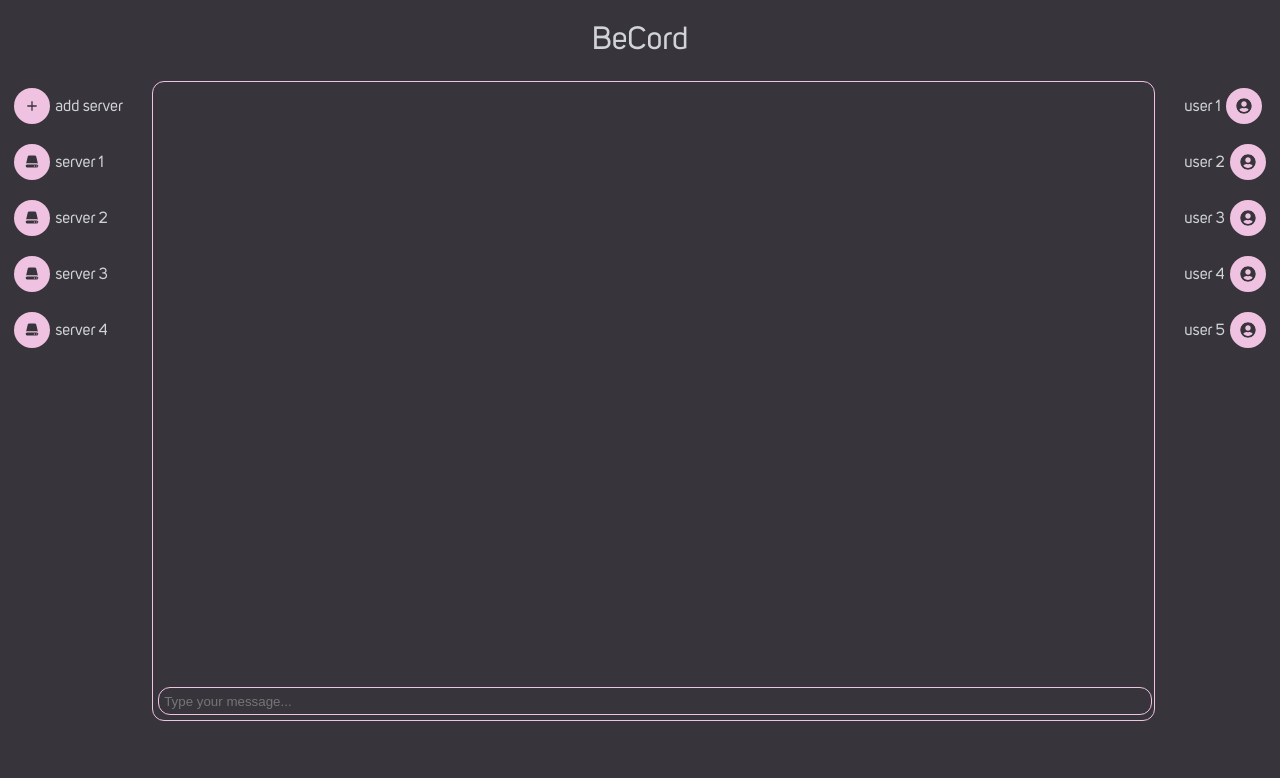
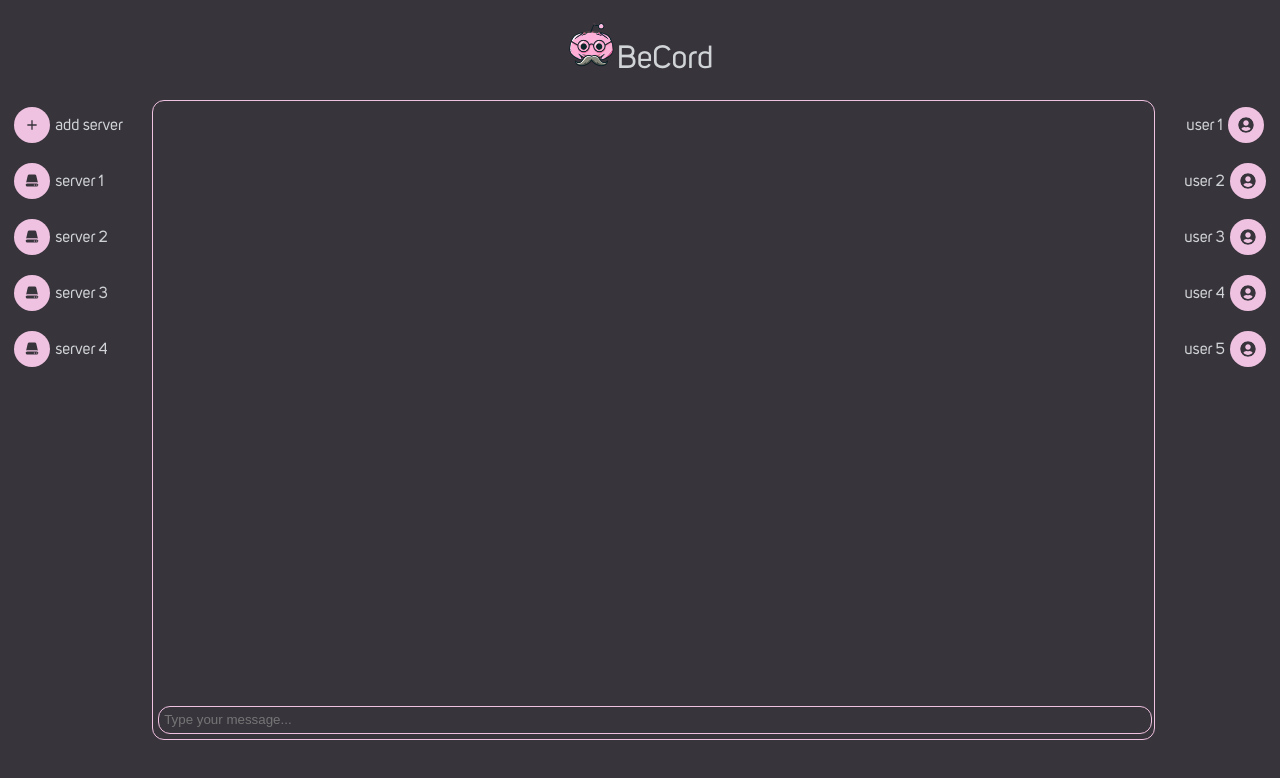
Before and after one commit to t0rbenC0rtes/BeCord-Front, a React (Vite) app: page /app in a window 1280 px wide. Shown: the top 778 px of the page. Built offline with nearby package versions, Linux system fonts and the light colour scheme.

Commit message:
added logo

```diff
--- a/src/App.jsx
+++ b/src/App.jsx
@@ -7,7 +7,10 @@ import ChatBox from "./components/ChatBox";
 const App = () => {
   return (
     <div className="app">
-      <h1>BeCord</h1>
+      <h1>
+        <img className="logo" src="../public/becord-logo.png" alt="" />
+        BeCord
+      </h1>
       <div className="display">
         <ServerList />
         <ChatBox />
--- a/src/styles/_userLIst.scss
+++ b/src/styles/_userLIst.scss
@@ -2,6 +2,8 @@
 
 .userList {
   display: flex;
+  justify-content: flex-start;
+  align-items: center;
   flex-direction: column;
   gap: 0.3125rem;
 }
--- a/src/styles/main.css
+++ b/src/styles/main.css
@@ -32,6 +32,8 @@
 
 .userList {
   display: flex;
+  justify-content: flex-start;
+  align-items: center;
   flex-direction: column;
   gap: 0.3125rem;
 }
@@ -98,4 +100,8 @@ body {
   justify-content: center;
   align-items: center;
   margin: 0 0.875rem;
+}
+
+.logo {
+  width: 50px;
 }/*# sourceMappingURL=main.css.map */
--- a/src/styles/main.scss
+++ b/src/styles/main.scss
@@ -21,3 +21,7 @@ body {
   align-items: center;
   margin: 0 0.875rem;
 }
+
+.logo {
+  width: 50px;
+}
```
Also changed, not shown: public/becord-logo.png (added), 1 other file (tests, documents, lock files or other folders).
